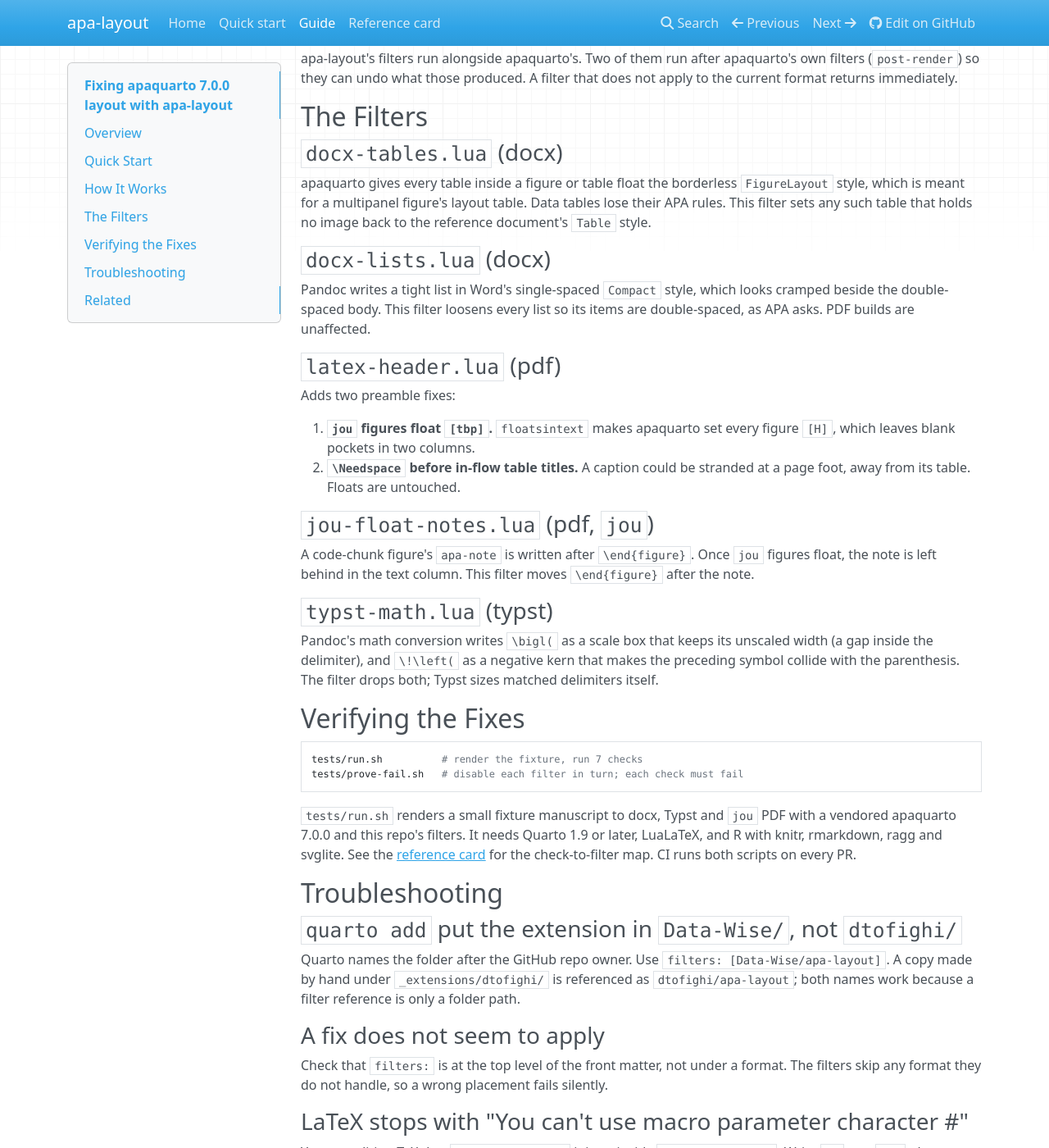
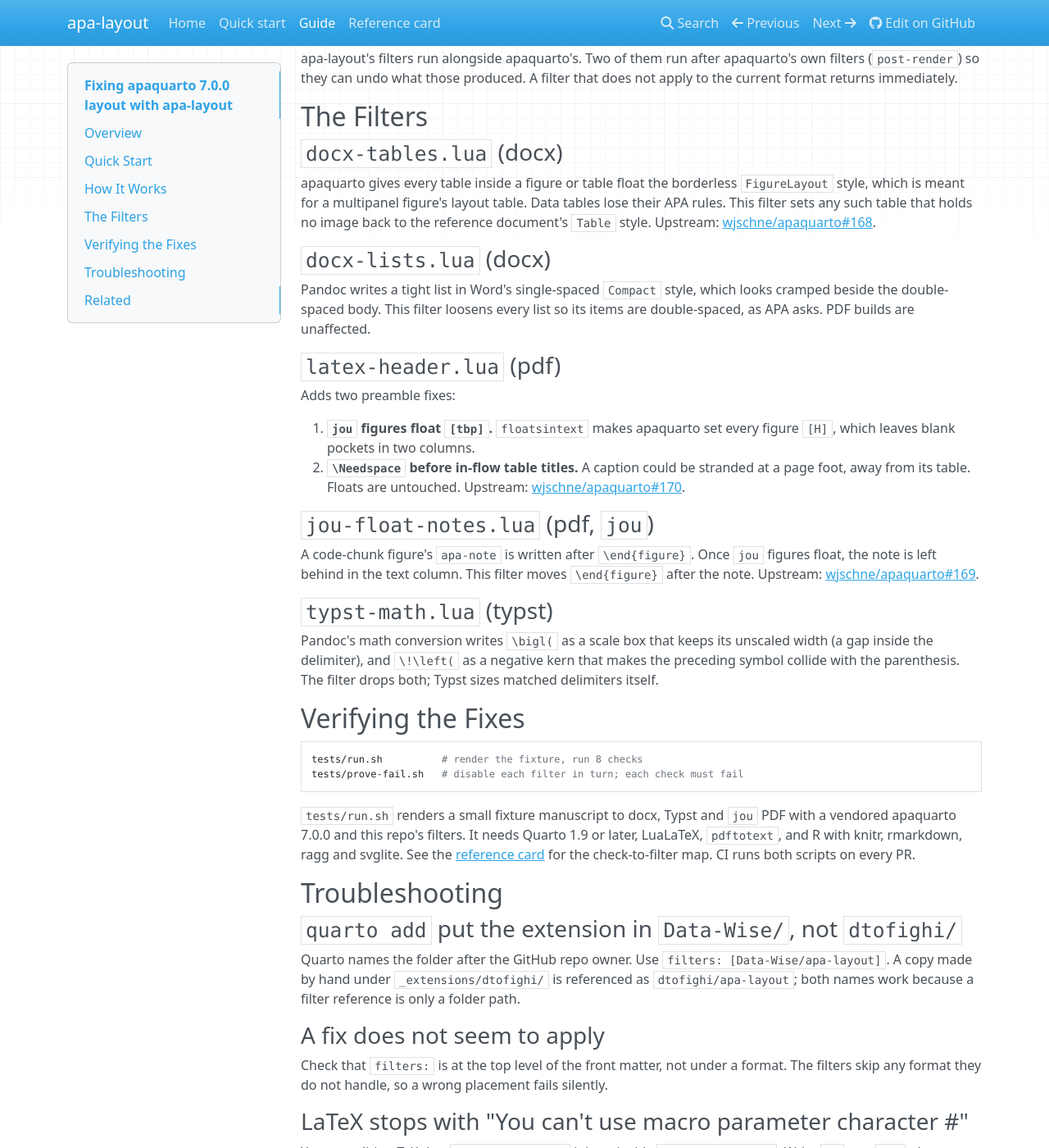
Before and after one commit to Data-Wise/apa-layout, an MkDocs documentation site: the page built from docs/guide/apa-layout.md, in a window 1280 px wide and 1400 px high, scrolled down 984 px. Shown: the whole window at 82% size. Built offline with MkDocs 1.6.1, drawn with Linux system fonts in a browser that asks for light colours; nearby versions of some CDN libraries.

Commit message:
test: stranded_titles check; link upstream apaquarto issues
stranded.qmd puts a table at every offset from a page foot; the check fails
when latex-header.lua is disabled (2 of 30 titles stranded) and passes with
it. CI installs poppler-utils for pdftotext. README, guide and refcard link
apaquarto issues 168, 169 and 170 beside the filters they affect.

Co-Authored-By: Claude Sonnet 5.5 <noreply@anthropic.com>

````diff
--- a/docs/guide/apa-layout.md
+++ b/docs/guide/apa-layout.md
@@ -60,7 +60,8 @@ A filter that does not apply to the current format returns immediately.
 apaquarto gives every table inside a figure or table float the borderless
 `FigureLayout` style, which is meant for a multipanel figure's layout table.
 Data tables lose their APA rules. This filter sets any such table that holds no
-image back to the reference document's `Table` style.
+image back to the reference document's `Table` style. Upstream:
+[wjschne/apaquarto#168](https://github.com/wjschne/apaquarto/issues/168).
 
 ### `docx-lists.lua` (docx)
 
@@ -75,13 +76,15 @@ Adds two preamble fixes:
 1. **`jou` figures float `[tbp]`.** `floatsintext` makes apaquarto set every
    figure `[H]`, which leaves blank pockets in two columns.
 2. **`\Needspace` before in-flow table titles.** A caption could be stranded at
-   a page foot, away from its table. Floats are untouched.
+   a page foot, away from its table. Floats are untouched. Upstream:
+[wjschne/apaquarto#170](https://github.com/wjschne/apaquarto/issues/170).
 
 ### `jou-float-notes.lua` (pdf, `jou`)
 
 A code-chunk figure's `apa-note` is written after `\end{figure}`. Once `jou`
 figures float, the note is left behind in the text column. This filter moves
-`\end{figure}` after the note.
+`\end{figure}` after the note. Upstream:
+[wjschne/apaquarto#169](https://github.com/wjschne/apaquarto/issues/169).
 
 ### `typst-math.lua` (typst)
 
@@ -93,13 +96,14 @@ both; Typst sizes matched delimiters itself.
 ## Verifying the Fixes
 
 ```bash
-tests/run.sh          # render the fixture, run 7 checks
+tests/run.sh          # render the fixture, run 8 checks
 tests/prove-fail.sh   # disable each filter in turn; each check must fail
 ```
 
 `tests/run.sh` renders a small fixture manuscript to docx, Typst and `jou` PDF
 with a vendored apaquarto 7.0.0 and this repo's filters. It needs Quarto 1.9 or
-later, LuaLaTeX, and R with knitr, rmarkdown, ragg and svglite. See the
+later, LuaLaTeX, `pdftotext`, and R with knitr, rmarkdown, ragg and
+svglite. See the
 [reference card](../reference/REFCARD-APA-LAYOUT.md) for the check-to-filter
 map. CI runs both scripts on every PR.
 
````
Also changed, not shown: CHANGELOG.md (+16 -0 lines), CLAUDE.md (+2 -2 lines), README.md (+23 -4 lines), docs/reference/REFCARD-APA-LAYOUT.md (+9 -0 lines), 5 other files.
